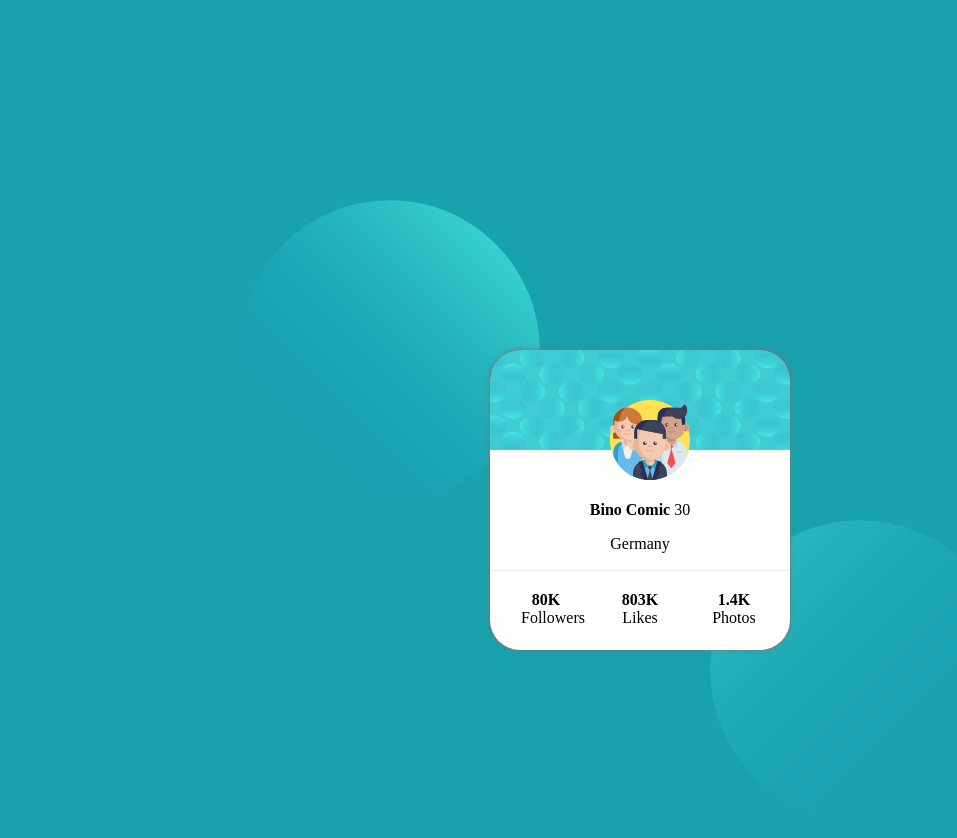
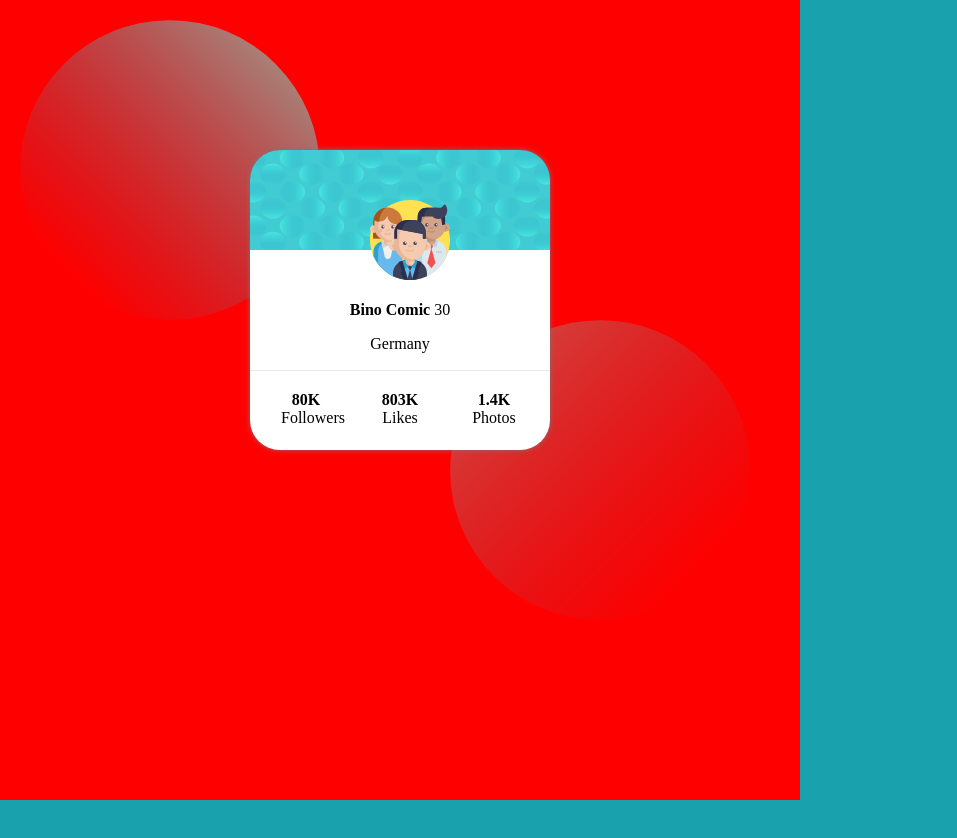
Before and after one commit to Btx42/chal1, a plain HTML site: page index.html in a window 1280 px wide. Shown: the whole page, without its empty margins (0-957 px from the left). After the commit the page ends 800 px from the top, so only its background shows below. Drawn offline with Linux system fonts and the light colour scheme; a web font is replaced by a local one.

Commit message:
Add files via upload

```diff
--- a/css/styles.css
+++ b/css/styles.css
@@ -92,11 +92,11 @@ hr
 
 .bod
 {
-  background-color: rgb(25, 161, 173);
+  background-color: red /* rgb(25, 161, 173)*/;
   height: 800px;
   width: 800px;
   position: relative;
-  margin: 100px auto;
+  /*margin: 10px auto;*/
 }
 
 .centered-box
@@ -107,7 +107,7 @@ hr
   /*margin: 200px auto;*/
 
   position:absolute;
-  top: 250px;
+  top: 150px;
   left:250px;
 
   border-radius: 30px 30px 30px 30px;
@@ -118,8 +118,8 @@ hr
 .top-img
 {
   position:absolute;
-  left:0;
-  top: 100px;
+  left:20px;
+  top: 20px;
   width: 300px;
   height: 300px;
 }
@@ -129,6 +129,6 @@ hr
   position:absolute;
   width: 300px;
   height: 300px;
-  bottom:80px;
-  right:30px;
+  bottom:180px;
+  right:50px;
 }
```
